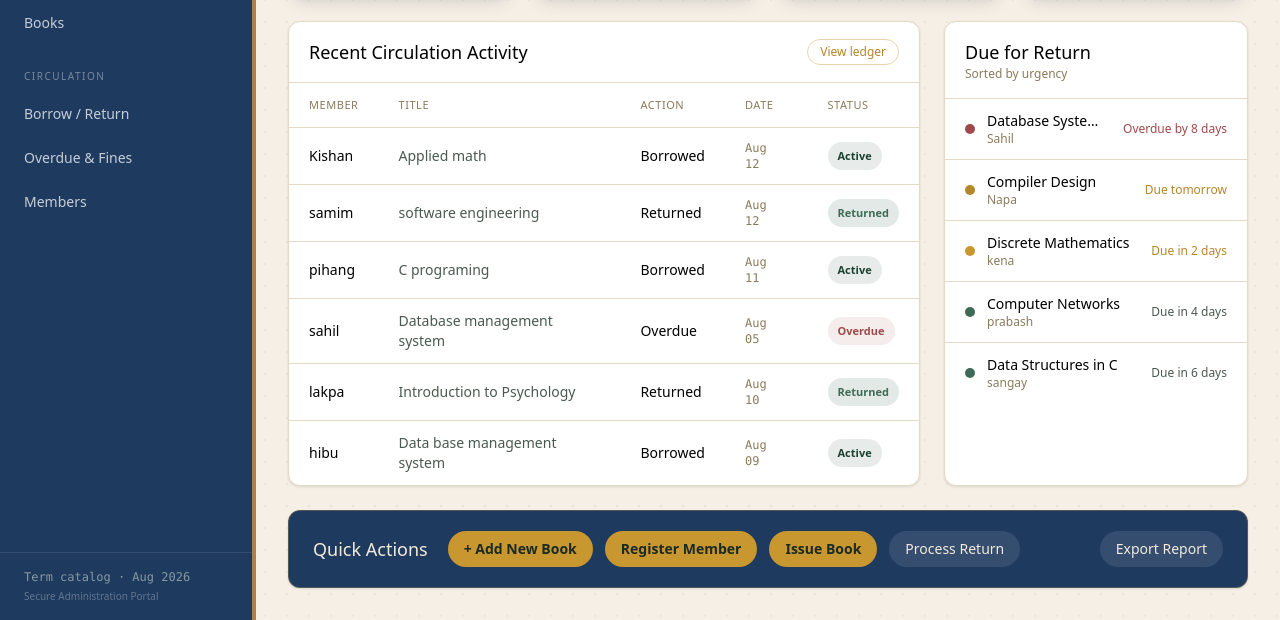
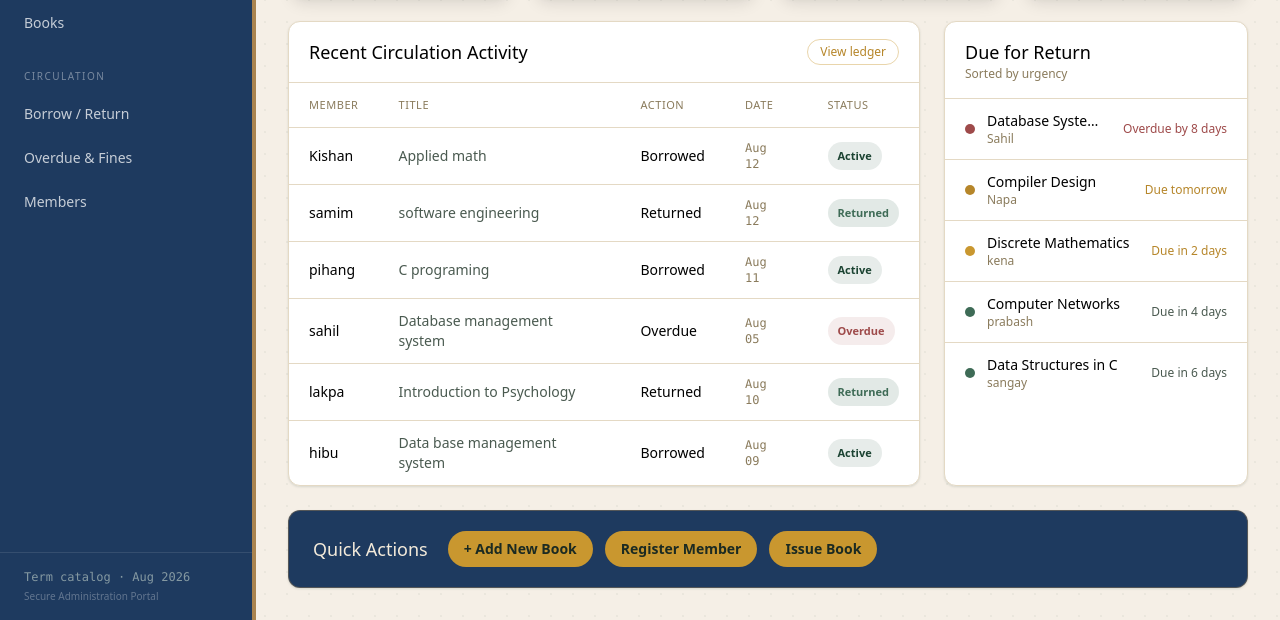
Before and after one commit to lakpa45/Library_Management_System-UNI-, a website: page views/adminlibrary.html in a window 1280 px wide. Shown: the part 243-863 px from the top of the page. Drawn offline with Linux system fonts and the light colour scheme.

Commit message:
Remove unused buttons for processing returns and exporting reports in admin library view

```diff
--- a/views/adminlibrary.html
+++ b/views/adminlibrary.html
@@ -369,16 +369,6 @@
        class="bg-[#C9972F] hover:bg-[#B6862A] text-[#1B2A22] font-semibold text-sm rounded-full px-4 py-2 transition duration-200">
         Issue Book
     </a>
-    <!-- Process Return -->
-    <button type="button"
-        class="bg-white/10 hover:bg-white/20 text-[#F3EADA] font-medium text-sm rounded-full px-4 py-2 transition duration-200">
-        Process Return
-    </button>
-    <!-- Export Report -->
-    <button type="button"
-        class="bg-white/10 hover:bg-white/20 text-[#F3EADA] font-medium text-sm rounded-full px-4 py-2 transition duration-200 ml-auto">
-        Export Report
-    </button>
 </section>
     </main>
     <script>
```
